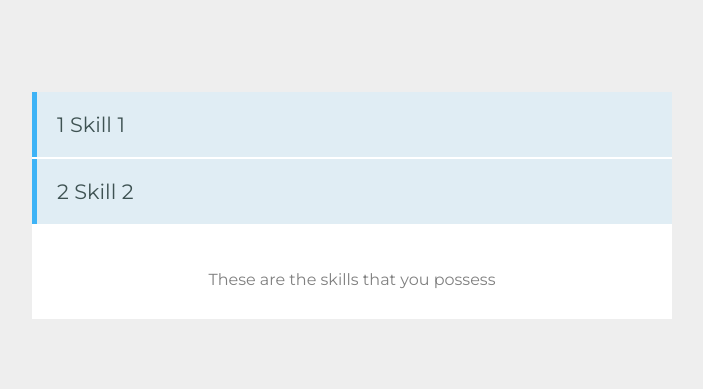
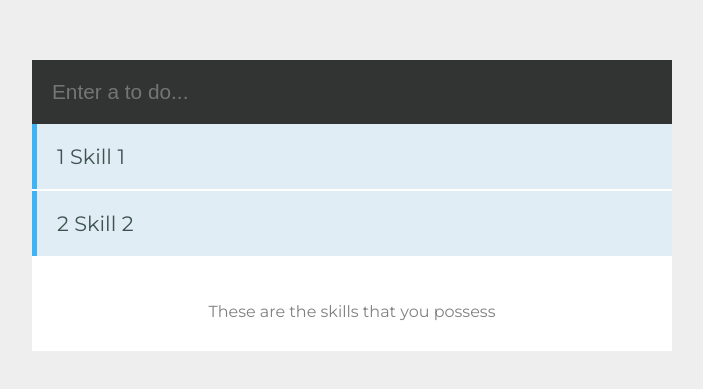
Before and after one commit to sabidhasan/courses, a Vue app in the folder vue-to-due/: page / in a window 1280 px wide. Shown: the part 187-576 px from the top of the page, without its empty margins (288-991 px from the left). Built offline with nearby package versions, Linux system fonts and the light colour scheme.

Commit message:
Add to do add logic

```diff
--- a/vue-to-due/src/components/Skills.vue
+++ b/vue-to-due/src/components/Skills.vue
@@ -1,6 +1,10 @@
 <template>
   <div class="hello">
     <div class="holder">
+      <form @submit.prevent="addTodo">
+        <input type='text' placeholder="Enter a to do..." v-model="currentSkill">
+      </form>
+      {{ currentSkill }}
       <ul>
         <li v-for="(data, index) in skills" :key="index">{{ index + 1 }} {{ data.skill }}</li>
       </ul>
@@ -18,10 +22,18 @@ export default {
   },
   data() {
     return {
+      currentSkill: '',
       skills: [{"skill": "Skill 1"}, {"skill": "Skill 2"}],
       alertObj: {
         alerts: true
       }
+    }
+  },
+  methods: {
+    addTodo(e) {
+      if (!this.currentSkill) return;
+      this.skills.push({"skill": this.currentSkill});
+      this.currentSkill = '';
     }
   }
 }
@@ -45,4 +57,8 @@ p {
 .container {
   box-shadow: 0 0 40px lightgray;
 }
+input {
+  width: calc(100% - 40px); border: 0; padding: 20px; font-size: 1.3em;
+  background-color: #323333; color: #687f7f;
+}
 </style>
```
